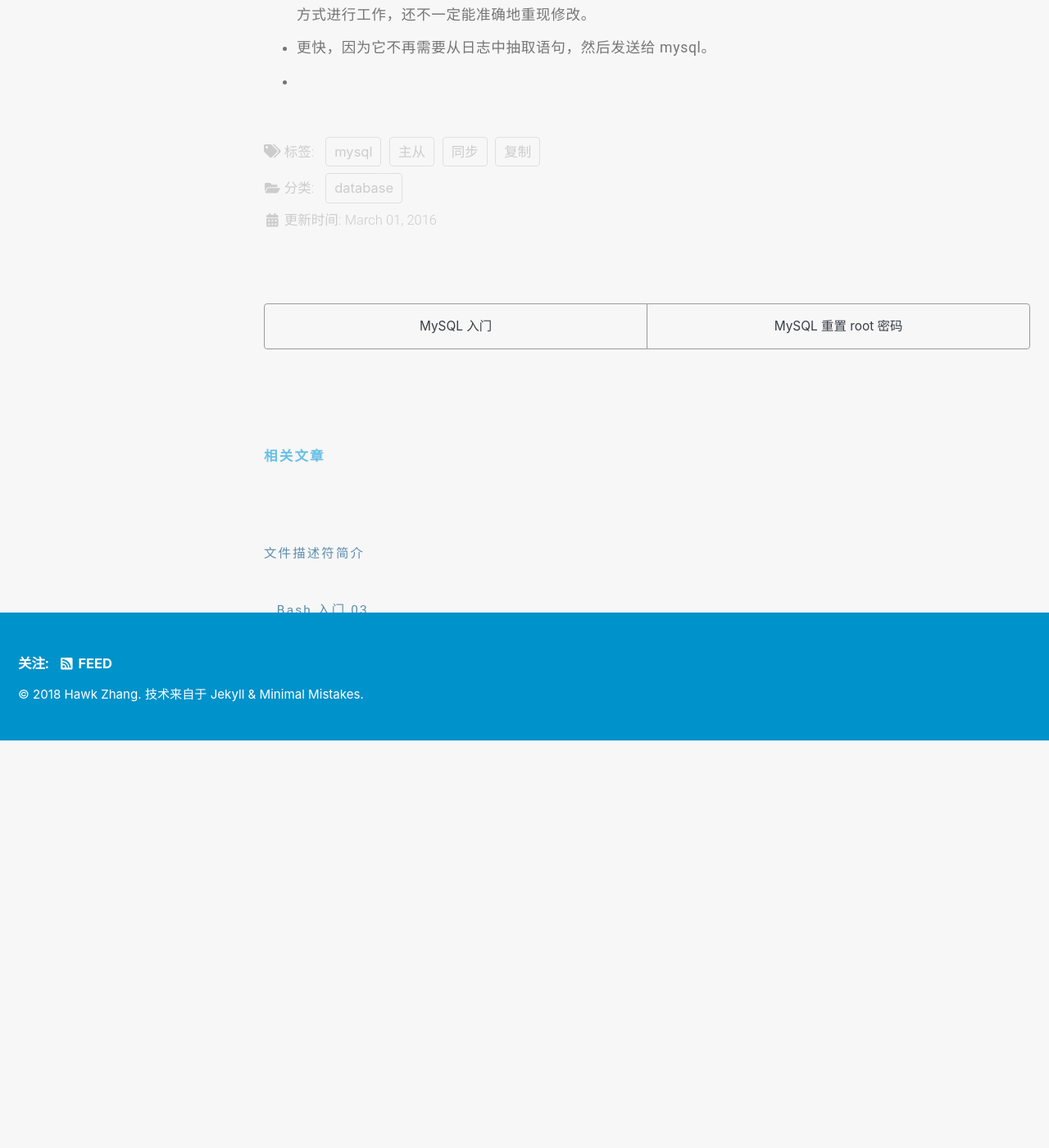
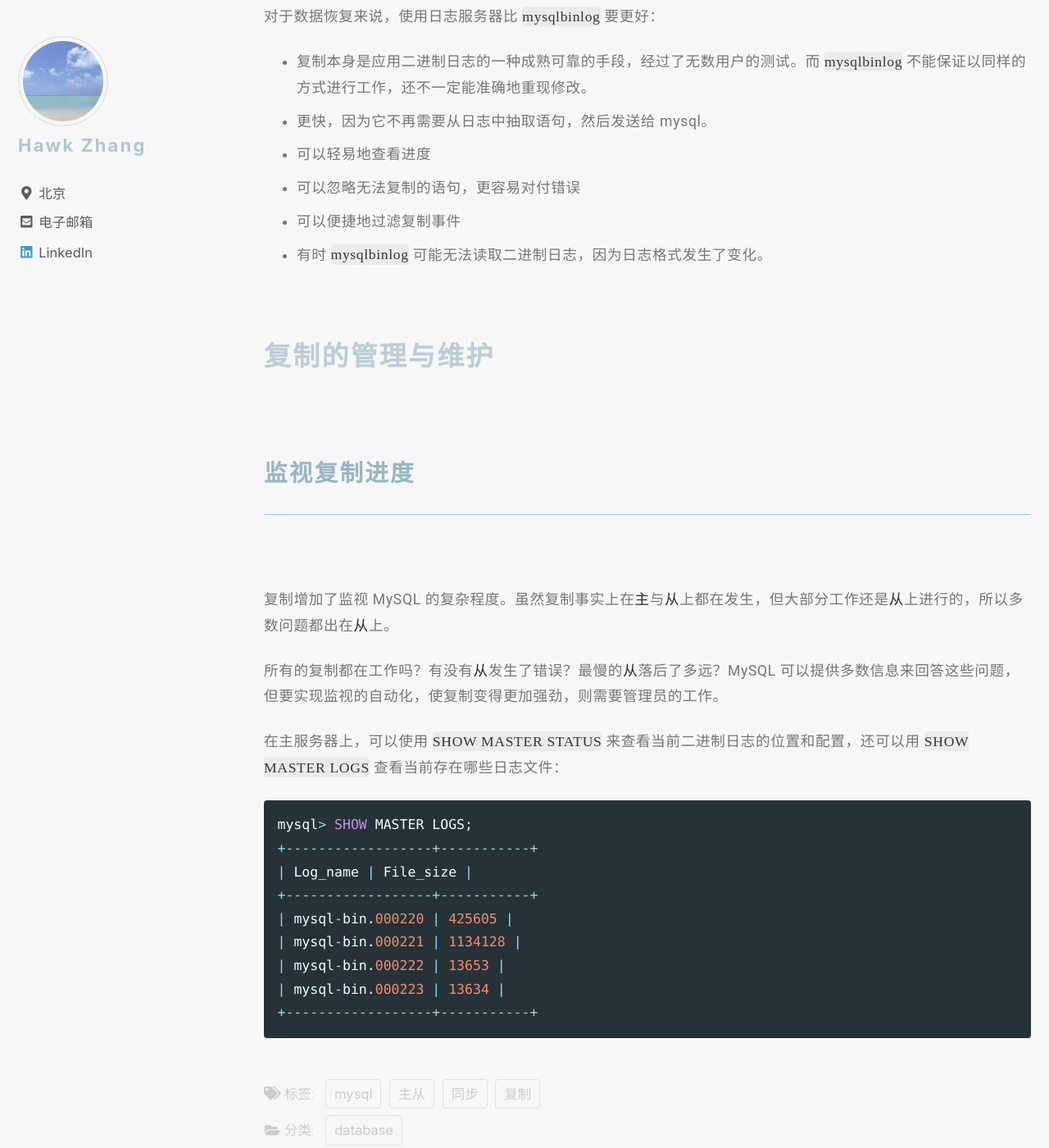
Before and after one commit to narru888/linotes_note, a Jekyll site: the page built from _posts/mysql/2016-03-01-master.slave.md, in a window 1280 px wide and 1400 px high, scrolled down 42579 px. Shown: the whole window at 82% size. Built offline with Jekyll 4.4.1, drawn with Linux system fonts in a browser that asks for light colours; nearby versions of some CDN libraries; a script that is not in the unit is left out; before the commit the page ends 43498 px from its top, so only the background shows below that.

Commit message:
update on 2018-08-15 09:10:01 CST

````diff
--- a/_posts/mysql/2016-03-01-master.slave.md
+++ b/_posts/mysql/2016-03-01-master.slave.md
@@ -1320,4 +1320,67 @@ log_bin_index = /var/log/mysql/somelog-bin.index
 
 * 复制本身是应用二进制日志的一种成熟可靠的手段，经过了无数用户的测试。而 `mysqlbinlog` 不能保证以同样的方式进行工作，还不一定能准确地重现修改。
 * 更快，因为它不再需要从日志中抽取语句，然后发送给 mysql。
-*
+* 可以轻易地查看进度
+* 可以忽略无法复制的语句，更容易对付错误
+* 可以便捷地过滤复制事件
+* 有时 `mysqlbinlog` 可能无法读取二进制日志，因为日志格式发生了变化。
+
+
+
+
+
+
+
+
+
+
+
+
+
+
+
+
+
+
+
+
+
+
+
+
+
+
+
+
+
+
+
+
+
+## 复制的管理与维护
+
+
+
+
+
+
+
+### 监视复制进度
+
+复制增加了监视 MySQL 的复杂程度。虽然复制事实上在*主*与*从*上都在发生，但大部分工作还是*从*上进行的，所以多数问题都出在*从*上。
+
+所有的复制都在工作吗？有没有*从*发生了错误？最慢的*从*落后了多远？MySQL 可以提供多数信息来回答这些问题，但要实现监视的自动化，使复制变得更加强劲，则需要管理员的工作。
+
+在主服务器上，可以使用 `SHOW MASTER STATUS` 来查看当前二进制日志的位置和配置，还可以用 `SHOW MASTER LOGS` 查看当前存在哪些日志文件：
+
+```sql
+mysql> SHOW MASTER LOGS;
++------------------+-----------+
+| Log_name | File_size |
++------------------+-----------+
+| mysql-bin.000220 | 425605 |
+| mysql-bin.000221 | 1134128 |
+| mysql-bin.000222 | 13653 |
+| mysql-bin.000223 | 13634 |
++------------------+-----------+
+```
````
